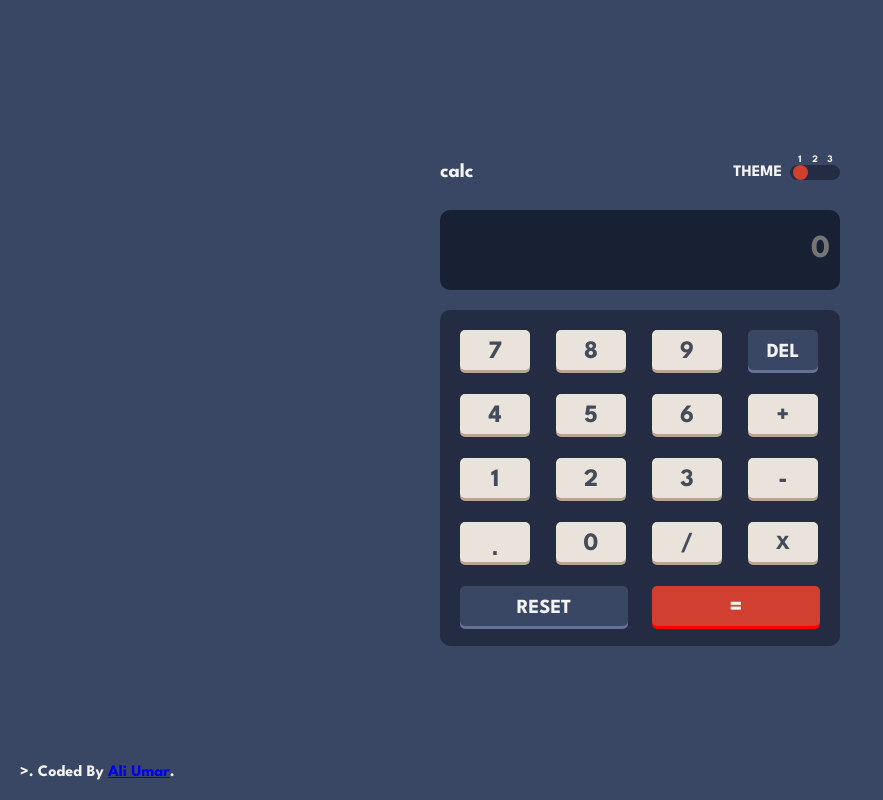
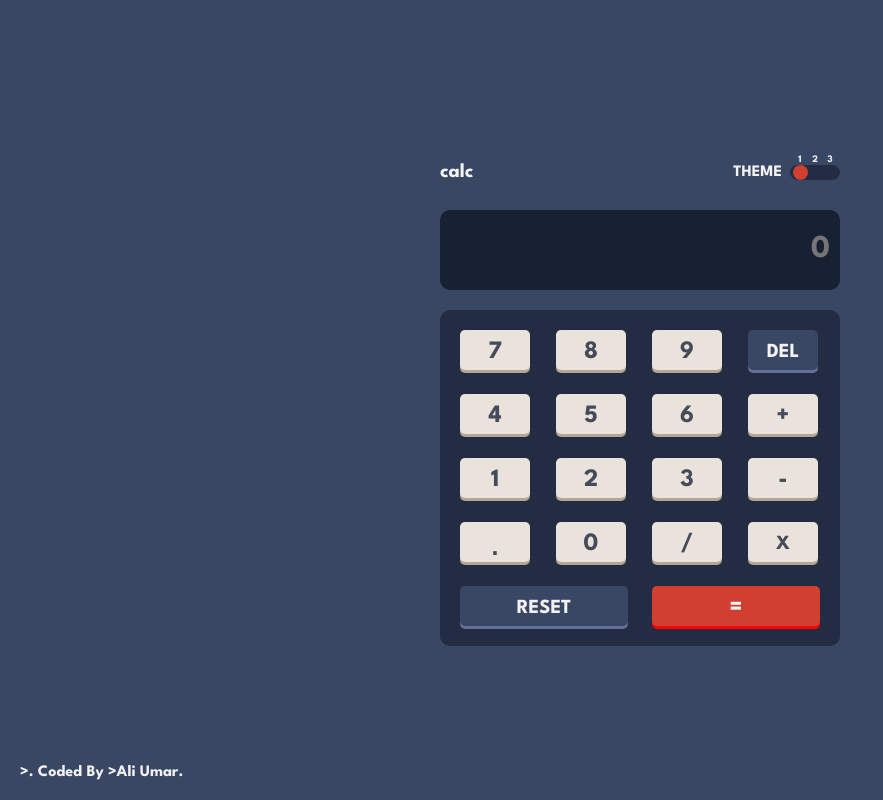
Before and after one commit to aliumar123178/last-calculator, a plain HTML site: page index.html in a window 1280 px wide. Shown: the whole page, without its empty margins (0-883 px from the left). Drawn offline with Linux system fonts and the light colour scheme.

Commit message:
Updated calculator app with latest changes

```diff
--- a/index.html
+++ b/index.html
@@ -89,10 +89,7 @@
       <div class="attribution">
 
         >. Coded by
-        <a
-          href="https://github.com/aliumar123178/calculator-by-ali"
-          target="_blank"
-          >Ali umar</a
+        >Ali umar</a
         >.
       </div>
     </footer>
```
